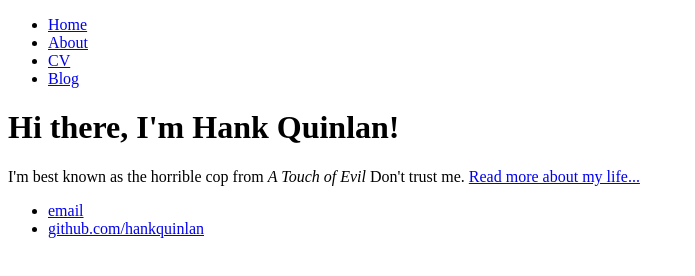
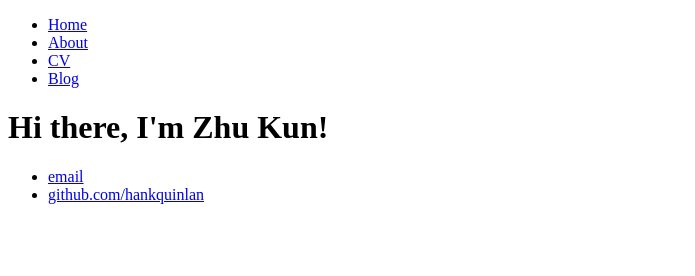
Before and after one commit to zhukunism/zhukunism.github.io, a plain HTML site: page index.html in a window 1280 px wide. Shown: the whole page, without its empty margins (0-695 px from the left). Drawn offline with Linux system fonts and the light colour scheme.

Commit message:
Update index.html

```diff
--- a/index.html
+++ b/index.html
@@ -14,8 +14,7 @@
 		</nav>
 		<div class="container">
     		<div class="blurb">
-        		<h1>Hi there, I'm Hank Quinlan!</h1>
-				<p>I'm best known as the horrible cop from <em>A Touch of Evil</em> Don't trust me. <a href="/about">Read more about my life...</a></p>
+        		<h1>Hi there, I'm Zhu Kun!</h1>
     		</div><!-- /.blurb -->
 		</div><!-- /.container -->
 		<footer>
```
